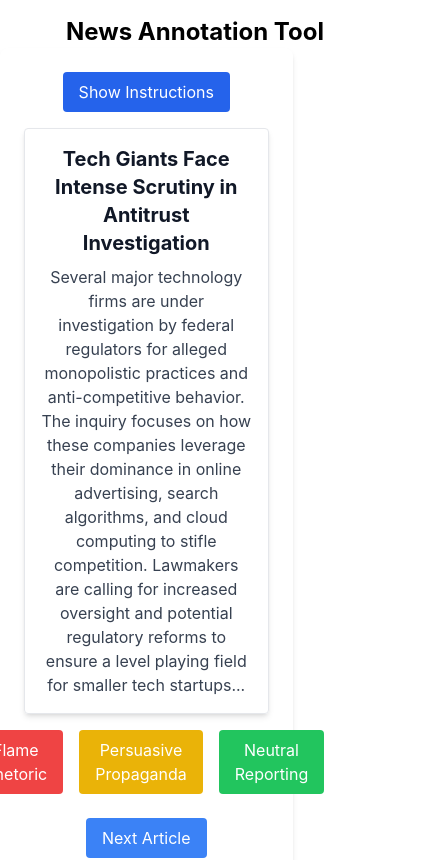
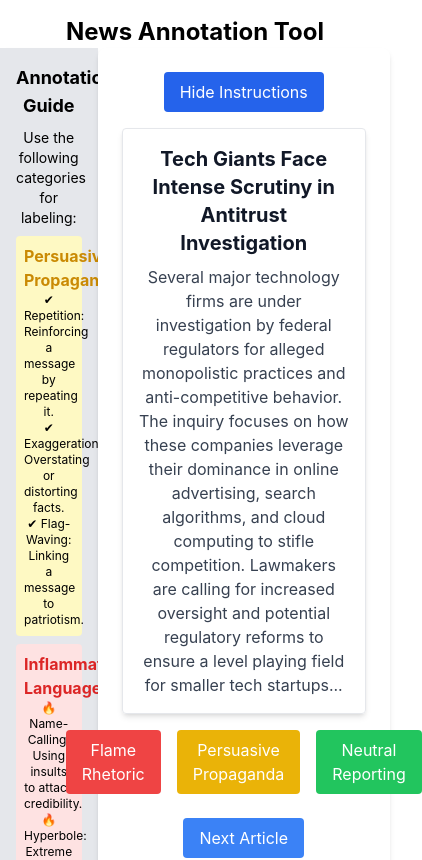
Before and after one commit to Sensify-Lab/Communitycomms-MTURKSTUDY, a React (Create React App) app: page / in a window 390 px wide. Shown: the top 860 px of the page, 422 px wide, since content can reach past the window. Built offline with nearby package versions, Linux system fonts and the light colour scheme.

Commit message:
Added functionality for the show/hide instructioons button

```diff
--- a/src/pages/NewsAnnotationTool.js
+++ b/src/pages/NewsAnnotationTool.js
@@ -88,7 +88,7 @@ export default function NewsAnnotationTool() {
     const [textAnnotations, setTextAnnotations] = useState({});
     const [selectedCategory, setSelectedCategory] = useState("");
     const [selectedSubcategory, setSelectedSubcategory] = useState("");
-    const [showInstructions, setShowInstructions] = useState(false);
+    const [showInstructions, setShowInstructions] = useState(true);
 
     const [showSurvey, setShowSurvey] = useState(false);
     const [surveyResponses, setSurveyResponses] = useState({});
@@ -251,7 +251,7 @@ export default function NewsAnnotationTool() {
     return (
         <div className="flex w-full">
             {/* Instructions Sidebar */}
-            <div className={`w-1/4 p-4 bg-gray-200 shadow-md ${showInstructions ? "block" : "hidden"} md:block`}>
+            <div className={`w-1/4 p-4 bg-gray-200 shadow-md transition-all duration-300 ${showInstructions ? "visible opacity-100 pointer-events-auto" : "invisible opacity-0 pointer-events-none"}`}>
                 <h3 className="text-lg font-bold mb-2">Annotation Guide</h3>
                 <p className="text-sm mb-2">Use the following categories for labeling:</p>
                 <div className="bg-yellow-100 p-2 rounded mb-2">
```
